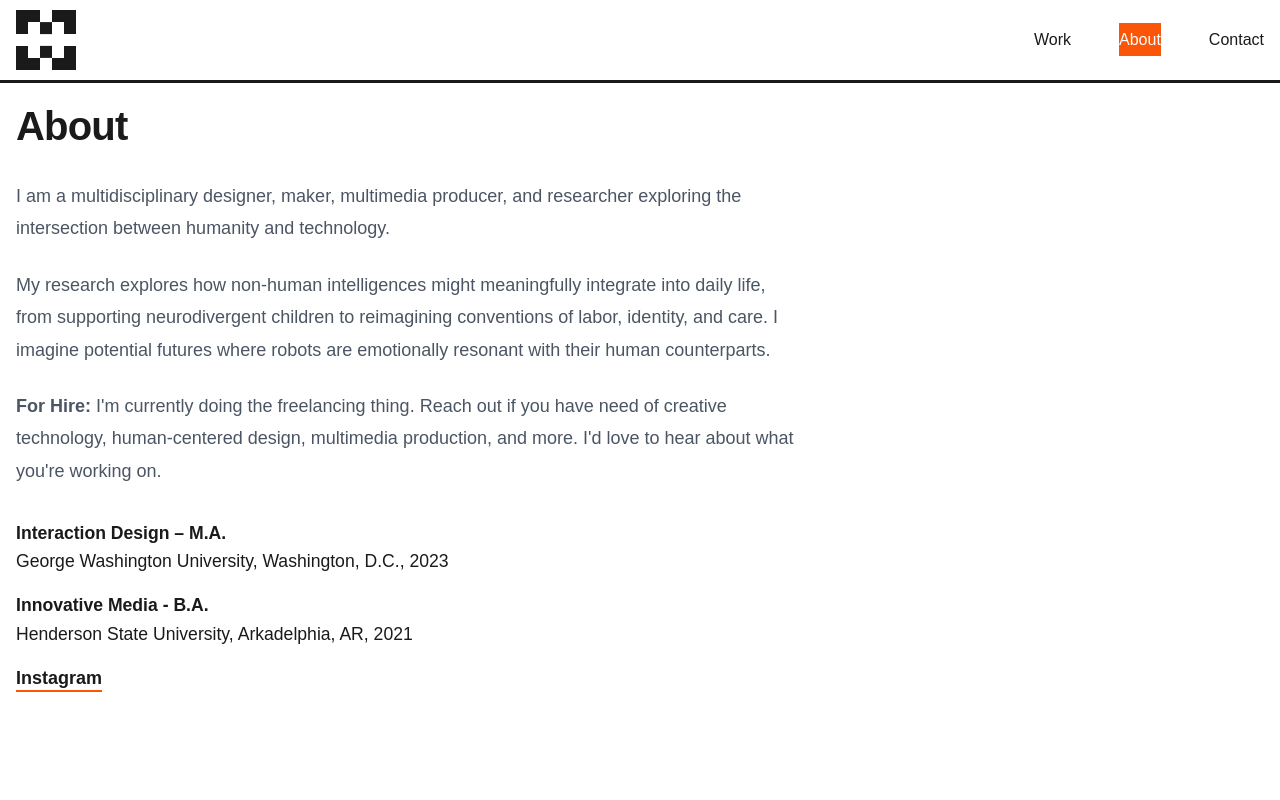
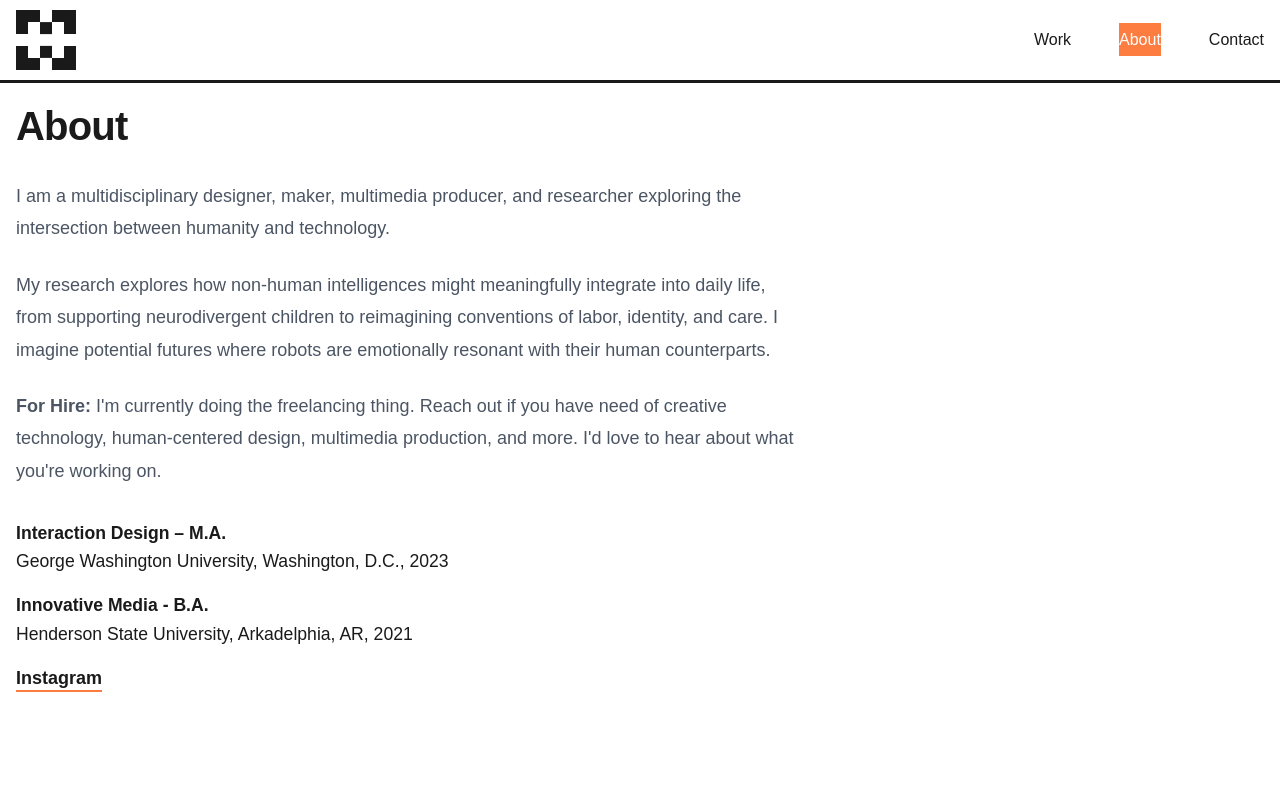
Before and after one commit to coreyhhowell/coreyhhowell.com, a plain HTML site: page about.html in a window 1280 px wide. Shown: the top 800 px of the page. Drawn offline with Linux system fonts and the light colour scheme.

Commit message:
Updated CSS to new color

```diff
--- a/styles.css
+++ b/styles.css
@@ -1,6 +1,6 @@
 /* Global Styles */
 :root {
-    --primary-color: #fb5607;
+    --primary-color: #fd7d41;
     --dark-color: #1a1a1a;
     --light-gray: #6b7280;
     --medium-gray: #4b5563;
```
